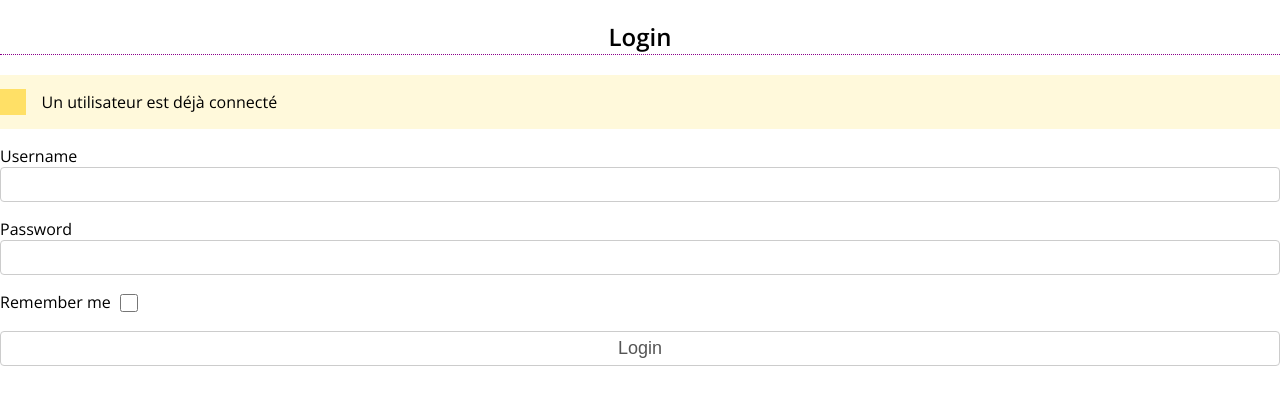
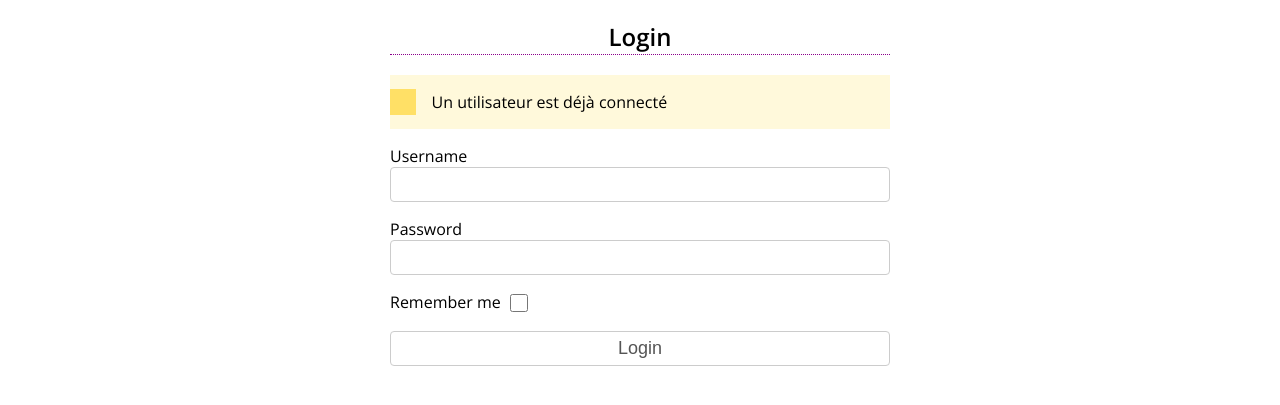
Before and after one commit to jmarcm/payprof, a Flask app: template templates/login.html in a window 1280 px wide. Shown: the part 60-465 px from the top of the page. Run offline with Flask 2, Linux system fonts and the light colour scheme; the template is opened without the code that fills it: values that come from a table or form of the project are taken from there, others are empty; a user stored in the database is signed in.

Commit message:
Style home and login page

```diff
--- a/static/css/main.css
+++ b/static/css/main.css
@@ -157,6 +157,20 @@ nav a {
     /* color: cadetblue; */
 }
 
+.container {
+    margin-left: 0.3em;
+    margin-right: 0.3em;
+}
+
+@media (min-width: 992px) {
+    .container {
+        width: 30px;
+        min-width: 500px;
+        margin-left: auto;
+        margin-right: auto;
+    }
+}
+
 /* HOME */
 #amount-due {
     display: flex;
@@ -177,6 +191,11 @@ nav a {
     grid-gap: 1em;
 }
 
+#all-courses .btn {
+    width: auto;
+    justify-content: space-between
+}
+
 .btn .badge {
     background: white;
     color: brown;
@@ -192,8 +211,12 @@ nav a {
 
 @media (min-width: 992px) {
     #all-courses {
-        grid-template-columns: repeat(auto-fill, minmax(275px, 1fr));
-        grid-column-gap: 2em;
+        display: flex;
+        justify-content: center;
+    }
+
+    #all-courses li {
+        flex-basis: 10em;
     }
 
     #amount-due {
```
